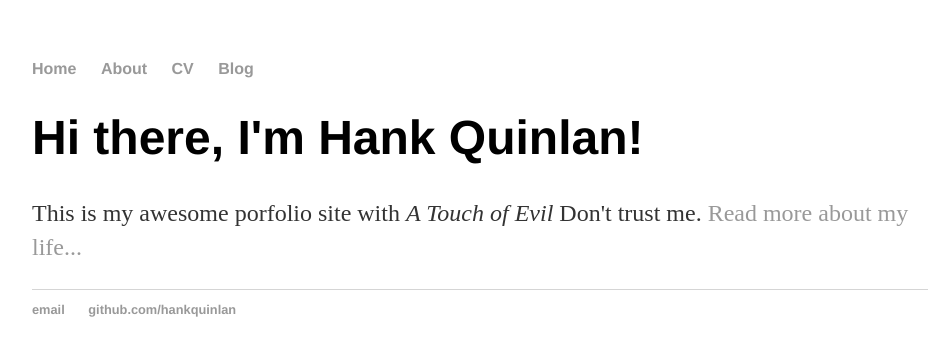
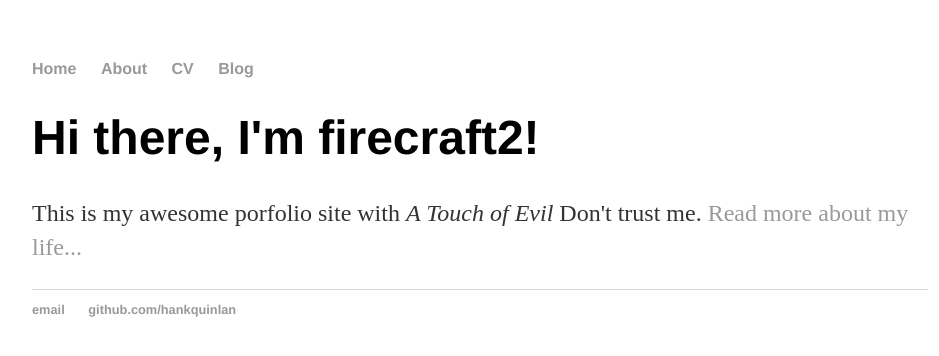
Before and after one commit to firecraft2/firecraft2.github.io, a Jekyll site: the page built from index.html, in a window 1280 px wide. Shown: the top 356 px of the page, without its empty margins (160-1099 px from the left). Built offline with Jekyll 4.4.1, drawn with Linux system fonts in a browser that asks for light colours.

Commit message:
Update index.html

```diff
--- a/index.html
+++ b/index.html
@@ -3,6 +3,6 @@ layout: default
 title: firecraft2, Burning Fire
 ---
 <div class="blurb">
-	<h1>Hi there, I'm Hank Quinlan!</h1>
+	<h1>Hi there, I'm firecraft2!</h1>
 	<p>This is my awesome porfolio site with <em>A Touch of Evil</em> Don't trust me. <a href="/about">Read more about my life...</a></p>
 </div><!-- /.blurb -->
```
